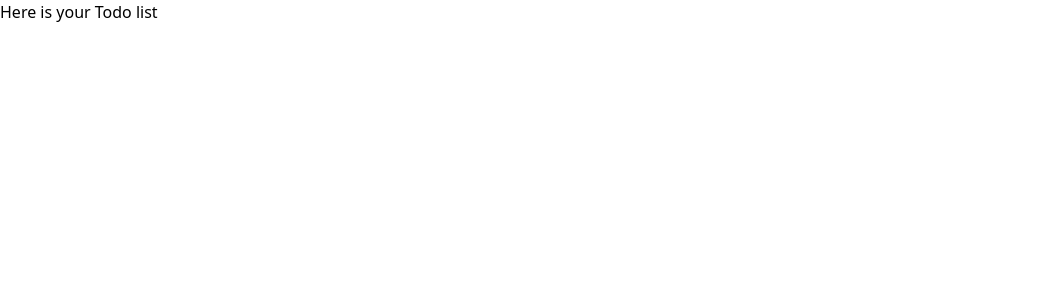
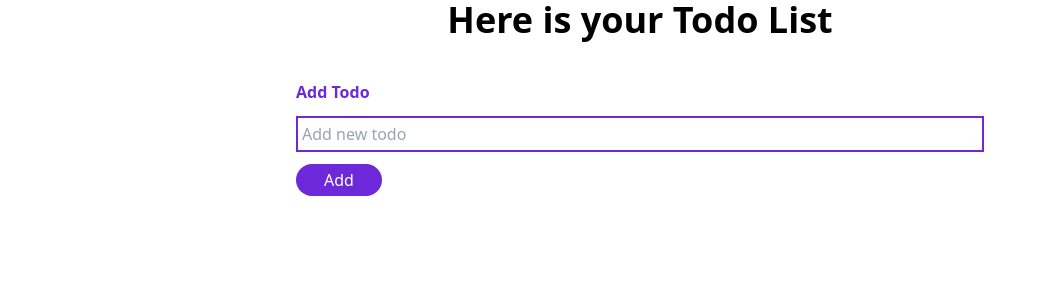
Before and after one commit to LucasTamaya/full-stack-todo-app, a Next.js app: page /todos in a window 1280 px wide. Shown: the top 300 px of the page, without its empty margins (0-1046 px from the left). Built offline with nearby package versions, Linux system fonts and the light colour scheme.

Commit message:
changement au niveau de la page index et des switch de page

```diff
--- /dev/null
+++ b/pages/api/create-todo.js
@@ -0,0 +1,86 @@
+import { connectToDatabase } from "../../utils/mongodb";
+import { nextCors } from "../../utils/cors";
+const bcrypt = require("bcrypt");
+const jwt = require("jsonwebtoken");
+
+export default async function handler(req, res) {
+  // connexion à MongoDB
+  const { db } = await connectToDatabase();
+
+  // middleware CORS
+  await nextCors(req, res);
+
+  const token = req.headers["x-access-token"];
+
+  // si aucune erreur avec le JWT
+  try {
+    const authenticatedUser = jwt.verify(
+      token,
+      process.env.ACCESS_TOKEN_SECRET
+    );
+
+    // todo envoyé par l'utilisateur
+    const { todo } = req.body;
+
+    console.log(todo)
+
+    // trouve l'utilisateur
+    const user = await db
+      .collection("users")
+      .find({ email: authenticatedUser })
+      .toArray();
+
+    // récupère son id
+    const userId = user[0]._id;
+
+    // enregistre la nouvelle todo dans MongoDB
+    const newTodo = await db.collection("todos").insertOne({
+      title: todo,
+      userId: userId,
+      done: false,
+      date: new Date(Date.now()),
+    });
+
+    // si erreur lors l'ajout de la todo
+    if (!newTodo) {
+      console.log("error during the insertion");
+      return res.send({ message: "Fetch error" });
+    }
+
+    // si aucune erreur
+    if (newTodo) {
+      //   récupère les todos correspondant à l'utilisateur
+      const userTodos = await db
+        .collection("todos")
+        .find({ userId: userId })
+        .toArray();
+
+      // si erreur lors de la récupération des todos de l'utilisateur
+      if (!userTodos) {
+        console.log("error during the fetch of user todos");
+        res.send({ message: "Fetch error" });
+      }
+
+      //   si aucune erreur, on renvoit toutes les todos au front
+      if (userTodos) {
+        return res.status(200).json(userTodos[0]);
+      }
+
+      return res.status(200).json(newTodo);
+    }
+  } catch (err) {
+    console.log(err);
+    return res.send({ message: "JWT error" });
+  }
+}
+
+/*
+
+{
+   "_id": randomly auto-generated _id by mongodb,
+   "title": "bring milk",
+   "userid": user documents _id field,
+   "done": false (this should be a boolean value, and should be false when the user creates the todo),
+   "time":  date object
+}
+*/
--- a/pages/api/hello.js
+++ /dev/null
@@ -1,3 +0,0 @@
-export default function handler(req, res) {
-	res.status(200).json({ name: 'codedamn' })
-}
--- a/pages/index.js
+++ b/pages/index.js
@@ -1,24 +1,33 @@
 import Head from "next/head";
-import Link from "next/link";
+import Todos from "./todos";
+import Landing from "./landing";
+import { useEffect, useState } from "react";
 
 export default function Home() {
+  // permet de savoir quel composant monter selon que l'utilisateur est authentifié ou non
+  const [auth, setAuth] = useState();
+
+  useEffect(() => {
+    // si aucun JWT
+    if (!localStorage.getItem("accessToken")) {
+      setAuth(false);
+    }
+
+    // si précence d'un JWT
+    if (localStorage.getItem("accessToken")) {
+      setAuth(true);
+    }
+  }, []);
+
   return (
+    // si utilisateur non auth -> landing page; si utilisateur auth -> todos page
     <div>
       <Head>
         <title>Todo App</title>
         <meta name="description" content="Generated by create next app" />
         <link rel="icon" href="/favicon.ico" />
       </Head>
-
-      <main className="w-screen h-screen">
-        <h1 className="text-2xl sm:text-4xl font-bold text-center">
-          Welcome to your TODO App
-        </h1>
-        <div className="flex w-screen h-4/5 justify-center items-center gap-x-10">
-          <button className="border border-violet-700 w-40 py-3 text-violet-700 rounded-2xl transition ease-out hover:scale-105"><Link href="/register">Register</Link></button>
-          <button className="border border-violet-700 w-40 py-3 text-white rounded-2xl bg-violet-700 transition ease-out hover:scale-105"><Link href="/login">Login</Link></button>
-        </div>
-      </main>
+      {!auth ? <Landing /> : <Todos />}
     </div>
   );
 }
--- /dev/null
+++ b/pages/landing.js
@@ -0,0 +1,22 @@
+import Head from "next/head";
+import Link from "next/link";
+
+export default function Landing() {
+  return (
+    <>
+      <main className="w-screen h-screen">
+        <h1 className="text-2xl sm:text-4xl font-bold text-center">
+          Welcome to your TODO App
+        </h1>
+        <div className="flex w-screen h-4/5 justify-center items-center gap-x-10">
+          <button className="border border-violet-700 w-40 py-3 text-violet-700 rounded-2xl transition ease-out hover:scale-105">
+            <Link href="/register">Register</Link>
+          </button>
+          <button className="border border-violet-700 w-40 py-3 text-white rounded-2xl bg-violet-700 transition ease-out hover:scale-105">
+            <Link href="/login">Login</Link>
+          </button>
+        </div>
+      </main>
+    </>
+  );
+}
--- a/pages/login.js
+++ b/pages/login.js
@@ -35,7 +35,7 @@ export default function Login() {
       localStorage.setItem("userName", data.data.userName);
 
       // on redirige l'utilisateur vers la page des Todos
-      router.push("/todos", "/");
+      router.push("/");
     }
   }
   return (
--- a/pages/register.js
+++ b/pages/register.js
@@ -40,7 +40,7 @@ export default function Register() {
       // enregistre le nom de l'utilisateur aussi
       localStorage.setItem("userName", data.data.userName);
       // on redirige l'utilisateur vers la page des Todos
-      router.push("/todos", "/");
+      router.push("/");
     }
   }
   return (
--- a/pages/todos.js
+++ b/pages/todos.js
@@ -1,7 +1,83 @@
+import { useEffect, useState } from "react";
+const axios = require("axios");
+
 const Todos = () => {
+  useEffect(() => {}, []);
+
+  // va contenir la todo a ajouter
+  const [todo, setTodo] = useState("");
+
+  // va contenir toutes les todos à afficher
+  const [allTodos, setAllTodos] = useState([]);
+
+  const [errorMessage, setErrorMessage] = useState("");
+
+  const addTodo = async (e) => {
+    e.preventDefault();
+
+    // header avec le JWT pour la requête vers l'api
+    let config = {
+      headers: {
+        "x-access-token": localStorage.getItem("accessToken"),
+      },
+    };
+
+    const res = await axios.post(
+      "http://localhost:3000/api/create-todo",
+      {
+        todo: todo,
+      },
+      config
+    );
+
+    const data = await res;
+
+    if (data.data.message === "JWT error") {
+      setErrorMessage("Error, you must be connected");
+    }
+
+    if (data.data.message === "Fetch error") {
+      setErrorMessage("Internal server error during the fetch of the data");
+    }
+
+    if (!data.data.message) {
+      setAllTodos([...allTodos, data.data]);
+      console.log(data);
+      console.log(allTodos);
+    }
+  };
+
   return (
     <div>
-      <h1>Here is your Todo list {localStorage.getItem("userName")} </h1>
+      <h1 className="text-2xl sm:text-4xl font-bold text-center">
+        Here is your Todo List {localStorage.getItem("userName")}
+      </h1>
+      <form className="flex flex-col items bg-red w-full p-10	gap-y-3 sm:max-w-screen-md	mx-auto">
+        <label className="text-violet-700 font-bold">Add Todo</label>
+        <input
+          type="text"
+          name="todo"
+          placeholder="Add new todo"
+          onChange={(e) => setTodo(e.target.value)}
+          className="border-2 border-violet-700 p-1 focus:outline-0"
+        />
+        <button
+          onClick={addTodo}
+          className="bg-violet-700 rounded-2xl py-1 px-7 w-fit text-white"
+        >
+          Add
+        </button>
+      </form>
+      {allTodos.length > 0 && (
+        <div>
+          <h2>TODOS</h2>
+          {allTodos.map((x) => (
+            <div key={x._id}>
+              <p>{x.title}</p>
+            </div>
+          ))}
+        </div>
+      )}
     </div>
   );
 };
```
